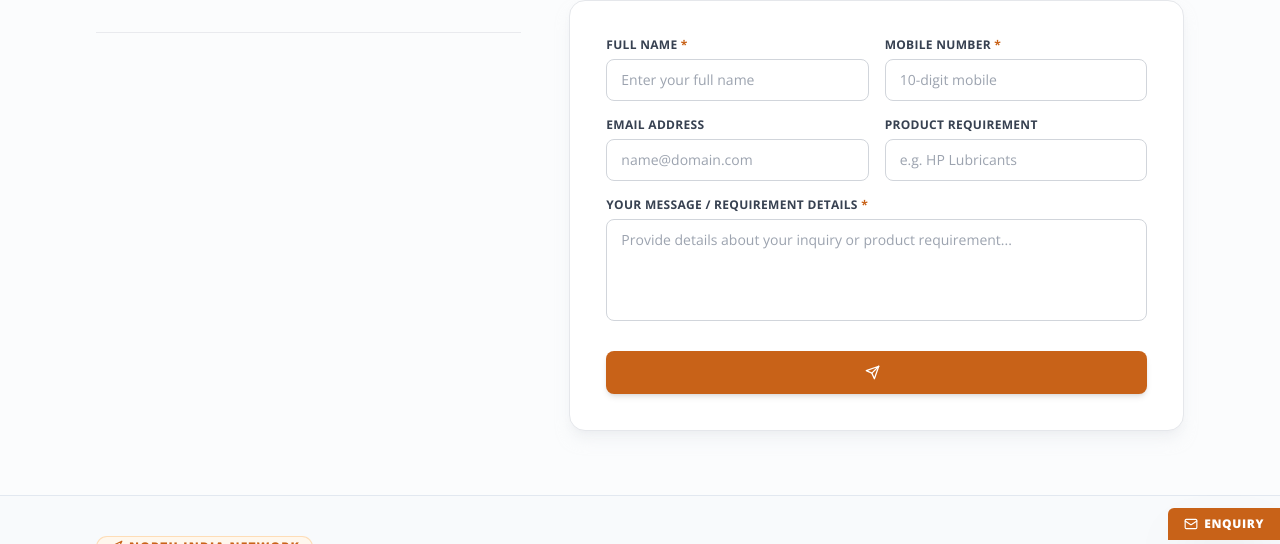
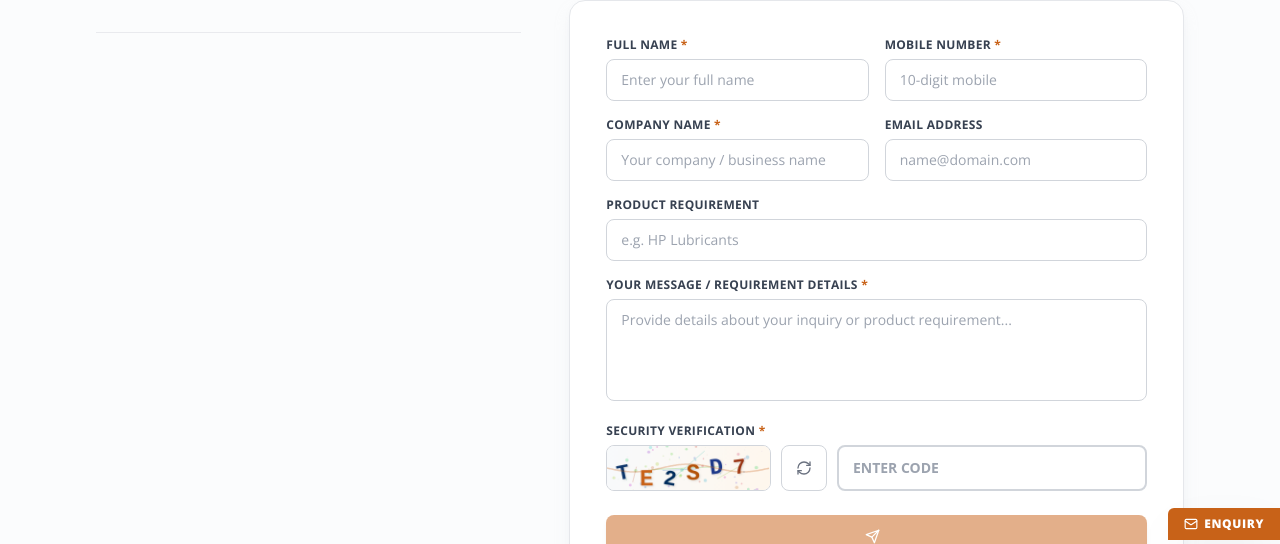
Before and after one commit to the-gold-technologies/jaideva, a Next.js app: page /contact-us in a window 1280 px wide. Shown: the part 256-800 px from the top of the page. Built offline with nearby package versions, Linux system fonts and the light colour scheme; no server answers.

Commit message:
feat: add CAPTCHA verification and company name field to enquiry and contact forms

```diff
--- a/src/app/contact-us/components/ContactFormSection.tsx
+++ b/src/app/contact-us/components/ContactFormSection.tsx
@@ -14,6 +14,7 @@ import {
   User,
 } from "lucide-react";
 import { useCMSStore, getHeadingTag } from "@/store/useCMSStore";
+import { CaptchaInput, useCaptcha } from "@/components/CaptchaWidget";
 
 export default function ContactFormSection() {
   const { pages, pageSEO, submitEnquiry } = useCMSStore();
@@ -21,10 +22,19 @@ export default function ContactFormSection() {
   const [formData, setFormData] = useState({
     name: "",
     phone: "",
+    companyName: "",
     email: "",
     product: "",
     message: "",
   });
+
+  const {
+    code,
+    input: captchaInput,
+    setInput: setCaptchaInput,
+    refresh: refreshCaptcha,
+    isValid: captchaValid,
+  } = useCaptcha();
 
   const [isSubmitting, setIsSubmitting] = useState(false);
   const [isSubmitted, setIsSubmitted] = useState(false);
@@ -63,12 +73,19 @@ export default function ContactFormSection() {
 
   const handleSubmit = async (e: React.FormEvent) => {
     e.preventDefault();
+
+    if (!captchaValid) {
+      setErrorMessage("Please enter the security verification code correctly.");
+      return;
+    }
+
     setIsSubmitting(true);
     setErrorMessage("");
 
     try {
       const res = await submitEnquiry({
         name: formData.name,
+        companyName: formData.companyName || undefined,
         phone: formData.phone,
         email: formData.email || undefined,
         product: formData.product || "General Enquiry",
@@ -82,10 +99,12 @@ export default function ContactFormSection() {
         setFormData({
           name: "",
           phone: "",
+          companyName: "",
           email: "",
           product: "",
           message: "",
         });
+        refreshCaptcha();
       }
     } catch (err: any) {
       console.error("Enquiry submit error:", err);
@@ -318,8 +337,23 @@ export default function ContactFormSection() {
                   </div>
                 </div>
 
-                {/* Email & Subject */}
+                {/* Company Name & Email */}
                 <div className="grid grid-cols-1 sm:grid-cols-2 gap-4">
+                  <div>
+                    <label className="block text-xs font-bold text-gray-700 uppercase tracking-wide mb-1.5">
+                      Company Name <span className="text-[#C86218]">*</span>
+                    </label>
+                    <input
+                      type="text"
+                      name="companyName"
+                      required
+                      value={formData.companyName}
+                      onChange={handleChange}
+                      placeholder="Your company / business name"
+                      className="w-full px-3.5 py-2.5 text-sm bg-white border border-gray-300 rounded-lg text-gray-900 placeholder:text-gray-400 focus:outline-none focus:border-[#002b5c] focus:ring-2 focus:ring-[#002b5c]/10 transition-all"
+                    />
+                  </div>
+
                   <div>
                     <label className="block text-xs font-bold text-gray-700 uppercase tracking-wide mb-1.5">
                       Email Address
@@ -333,7 +367,9 @@ export default function ContactFormSection() {
                       className="w-full px-3.5 py-2.5 text-sm bg-white border border-gray-300 rounded-lg text-gray-900 placeholder:text-gray-400 focus:outline-none focus:border-[#002b5c] focus:ring-2 focus:ring-[#002b5c]/10 transition-all"
                     />
                   </div>
+                </div>
 
+                {/* Product Requirement */}
                 <div>
                   <label className="block text-xs font-bold text-gray-700 uppercase tracking-wide mb-1.5">
                     Product Requirement
@@ -346,7 +382,6 @@ export default function ContactFormSection() {
                     placeholder="e.g. HP Lubricants"
                     className="w-full px-3.5 py-2.5 text-sm bg-white border border-gray-300 rounded-lg text-gray-900 placeholder:text-gray-400 focus:outline-none focus:border-[#002b5c] focus:bg-white focus:ring-2 focus:ring-[#002b5c]/10 transition-all"
                   />
-                  </div>
                 </div>
 
                 {/* Message */}
@@ -366,12 +401,27 @@ export default function ContactFormSection() {
                   />
                 </div>
 
+                {/* Visual CAPTCHA */}
+                <div>
+                  <label className="block text-xs font-bold text-gray-700 uppercase tracking-wide mb-1.5">
+                    Security Verification{" "}
+                    <span className="text-[#C86218]">*</span>
+                  </label>
+                  <CaptchaInput
+                    code={code}
+                    value={captchaInput}
+                    onChange={setCaptchaInput}
+                    isValid={captchaValid}
+                    onRefresh={refreshCaptcha}
+                  />
+                </div>
+
                 {/* Submit Button */}
                 <div className="pt-2">
                   <button
                     type="submit"
-                    disabled={isSubmitting}
-                    className="w-full bg-[#C86218] hover:bg-[#A74D0E] active:scale-[0.99] disabled:opacity-60 text-white text-sm font-bold uppercase tracking-wider py-3.5 px-6 rounded-lg transition-all shadow-md flex items-center justify-center gap-2 cursor-pointer"
+                    disabled={isSubmitting || !captchaValid}
+                    className="w-full bg-[#C86218] hover:bg-[#A74D0E] active:scale-[0.99] disabled:opacity-50 disabled:cursor-not-allowed disabled:hover:bg-[#C86218] text-white text-sm font-bold uppercase tracking-wider py-3.5 px-6 rounded-lg transition-all shadow-md flex items-center justify-center gap-2 cursor-pointer"
                   >
                     {isSubmitting ? (
                       <>
--- a/src/app/industries/components/IndustriesHero.tsx
+++ b/src/app/industries/components/IndustriesHero.tsx
@@ -81,19 +81,19 @@ export default function IndustriesHero({ onOpenEnquiry }: IndustriesHeroProps) {
 
       {/* ── QUICK METRICS BAND ── */}
       {Array.isArray(stats) && stats.length > 0 && (
-        <section className="bg-white border-b border-slate-200 py-6">
+        <section className="bg-white border-b border-slate-200 py-6 sm:py-8 shadow-xs">
           <div className="max-w-6xl mx-auto px-4 sm:px-6 lg:px-8">
-            <div className="grid grid-cols-2 md:grid-cols-4 gap-4 sm:gap-6 text-center">
+            <div className="grid grid-cols-2 md:grid-cols-4 gap-4 sm:gap-6 text-center divide-y sm:divide-y-0 md:divide-x divide-slate-200/80">
               {stats.map((st: any, i: number) => (
                 <div key={i} className="p-3">
                   <div
-                    className={`text-xl sm:text-2xl font-black ${
+                    className={`text-3xl sm:text-4xl font-black ${
                       st.highlight ? "text-[#C86218]" : "text-[#0C356A]"
-                    }`}
+                    } tracking-tight`}
                   >
                     <FormattedText text={st.value} />
                   </div>
-                  <div className="text-xs text-slate-600 mt-0.5">
+                  <div className="text-xs font-bold uppercase tracking-wider text-slate-500 mt-1">
                     <FormattedText text={st.label} />
                   </div>
                 </div>
--- /dev/null
+++ b/src/components/CaptchaWidget.tsx
@@ -0,0 +1,189 @@
+"use client";
+
+import React, { useState, useCallback, useRef, useEffect } from "react";
+import { RefreshCw } from "lucide-react";
+
+const CHARS = "ABCDEFGHJKLMNPQRSTUVWXYZ23456789";
+
+function genCode(len = 6): string {
+  return Array.from(
+    { length: len },
+    () => CHARS[Math.floor(Math.random() * CHARS.length)],
+  ).join("");
+}
+
+// --- Canvas Wave CAPTCHA Renderer ---
+function drawCaptcha(canvas: HTMLCanvasElement, code: string) {
+  const W = canvas.width;
+  const H = canvas.height;
+  const ctx = canvas.getContext("2d");
+  if (!ctx) return;
+
+  // Background gradient
+  const bg = ctx.createLinearGradient(0, 0, W, H);
+  bg.addColorStop(0, "#f8fafc");
+  bg.addColorStop(1, "#fff7ed");
+  ctx.fillStyle = bg;
+  ctx.fillRect(0, 0, W, H);
+
+  // Noise dots
+  for (let i = 0; i < 70; i++) {
+    ctx.beginPath();
+    ctx.arc(
+      Math.random() * W,
+      Math.random() * H,
+      Math.random() * 2,
+      0,
+      Math.PI * 2,
+    );
+    ctx.fillStyle = `hsla(${Math.random() * 360}, 60%, 60%, 0.35)`;
+    ctx.fill();
+  }
+
+  // Noise lines
+  for (let i = 0; i < 5; i++) {
+    ctx.beginPath();
+    ctx.moveTo(Math.random() * W, Math.random() * H);
+    ctx.lineTo(Math.random() * W, Math.random() * H);
+    ctx.strokeStyle = `hsla(${Math.random() * 360}, 50%, 55%, 0.3)`;
+    ctx.lineWidth = 1;
+    ctx.stroke();
+  }
+
+  // Characters with wave offset
+  const charW = W / (code.length + 1);
+  const colors = [
+    "#0C356A",
+    "#C86218",
+    "#002b5c",
+    "#b45309",
+    "#1e3a8a",
+    "#9a3412",
+  ];
+
+  code.split("").forEach((ch, i) => {
+    const x = charW * (i + 0.7);
+    const yBase = H / 2 + 6;
+    const waveY = Math.sin((i / code.length) * Math.PI * 2) * 7;
+    const angle = ((Math.random() - 0.5) * Math.PI) / 8;
+    const size = 22 + Math.random() * 5;
+
+    ctx.save();
+    ctx.translate(x, yBase + waveY);
+    ctx.rotate(angle);
+    ctx.font = `900 ${size}px 'Courier New', monospace`;
+    ctx.fillStyle = colors[i % colors.length];
+    ctx.textAlign = "center";
+    ctx.textBaseline = "middle";
+
+    // Subtle shadow
+    ctx.shadowColor = "rgba(0,0,0,0.12)";
+    ctx.shadowBlur = 2;
+    ctx.shadowOffsetX = 1;
+    ctx.shadowOffsetY = 1;
+
+    ctx.fillText(ch, 0, 0);
+    ctx.restore();
+  });
+
+  // Wave overlay line across characters
+  ctx.beginPath();
+  ctx.moveTo(0, H / 2);
+  for (let x = 0; x < W; x++) {
+    ctx.lineTo(x, H / 2 + Math.sin((x / W) * Math.PI * 3) * 4);
+  }
+  ctx.strokeStyle = "rgba(200,98,24,0.3)";
+  ctx.lineWidth = 1.5;
+  ctx.stroke();
+}
+
+// --- Canvas Component ---
+function CaptchaCanvas({ code }: { code: string }) {
+  const canvasRef = useRef<HTMLCanvasElement>(null);
+
+  useEffect(() => {
+    if (canvasRef.current) {
+      drawCaptcha(canvasRef.current, code);
+    }
+  }, [code]);
+
+  return (
+    <canvas
+      ref={canvasRef}
+      width={170}
+      height={46}
+      className="rounded-lg border border-gray-300 bg-white shadow-xs select-none block h-[46px]"
+      aria-label="CAPTCHA image"
+    />
+  );
+}
+
+// --- Public CaptchaInput Component ---
+interface CaptchaProps {
+  value: string;
+  onChange: (v: string) => void;
+  isValid: boolean;
+  onRefresh: () => void;
+  code: string;
+}
+
+export function CaptchaInput({
+  value,
+  onChange,
+  isValid,
+  onRefresh,
+  code,
+}: CaptchaProps) {
+  return (
+    <div className="flex items-center gap-2.5 flex-wrap sm:flex-nowrap">
+      {/* Canvas CAPTCHA image */}
+      <div className="shrink-0">
+        <CaptchaCanvas code={code} />
+      </div>
+
+      {/* Refresh button */}
+      <button
+        type="button"
+        onClick={onRefresh}
+        className="h-[46px] w-[46px] flex items-center justify-center text-gray-500 hover:text-[#C86218] transition-colors cursor-pointer rounded-lg hover:bg-gray-100 border border-gray-300 bg-white shrink-0"
+        title="Generate new CAPTCHA"
+      >
+        <RefreshCw size={16} />
+      </button>
+
+      {/* Text input */}
+      <input
+        type="text"
+        value={value}
+        onChange={(e) =>
+          onChange(e.target.value.toUpperCase().replace(/\s/g, ""))
+        }
+        maxLength={6}
+        placeholder="ENTER CODE"
+        autoComplete="off"
+        className={`h-[46px] flex-1 min-w-[140px] px-3.5 py-2.5 text-xs sm:text-sm border-2 rounded-lg focus:outline-none transition-colors font-mono tracking-[0.2em] uppercase font-bold ${
+          value.length === 6
+            ? isValid
+              ? "border-green-500 bg-green-50/60 text-green-800"
+              : "border-red-400 bg-red-50/60 text-red-800"
+            : "border-gray-300 focus:border-[#002b5c] bg-white text-gray-800 placeholder:text-gray-400 placeholder:tracking-normal placeholder:font-sans"
+        }`}
+      />
+    </div>
+  );
+}
+
+// --- Hook ---
+export function useCaptcha() {
+  const [code, setCode] = useState(genCode);
+  const [input, setInput] = useState("");
+
+  const refresh = useCallback(() => {
+    setCode(genCode());
+    setInput("");
+  }, []);
+
+  const isValid = input.trim().toUpperCase() === code;
+
+  return { code, input, setInput, refresh, isValid };
+}
--- a/src/components/EnquiryModal.tsx
+++ b/src/components/EnquiryModal.tsx
@@ -1,8 +1,9 @@
-'use client';
+"use client";
 
-import React, { useState, useEffect } from 'react';
-import { X, Send, CheckCircle2, Loader2 } from 'lucide-react';
-import { useCMSStore } from '@/store/useCMSStore';
+import React, { useState, useEffect } from "react";
+import { X, Send, CheckCircle2, Loader2 } from "lucide-react";
+import { useCMSStore } from "@/store/useCMSStore";
+import { CaptchaInput, useCaptcha } from "@/components/CaptchaWidget";
 
 interface EnquiryModalProps {
   isOpen: boolean;
@@ -13,20 +14,36 @@ interface EnquiryModalProps {
 export default function EnquiryModal({
   isOpen,
   onClose,
-  initialProduct = ''
+  initialProduct = "",
 }: EnquiryModalProps) {
-  const [name, setName] = useState('');
-  const [mobile, setMobile] = useState('');
-  const [email, setEmail] = useState('');
-  const [product, setProduct] = useState(initialProduct || 'Industrial Lubricant Enquiry');
+  const [name, setName] = useState("");
+  const [companyName, setCompanyName] = useState("");
+  const [mobile, setMobile] = useState("");
+  const [email, setEmail] = useState("");
+  const [product, setProduct] = useState(
+    initialProduct && initialProduct !== "Footer Site Enquiry"
+      ? initialProduct
+      : "",
+  );
   const [isSubmitting, setIsSubmitting] = useState(false);
   const [isSubmitted, setIsSubmitted] = useState(false);
+  const [errorMessage, setErrorMessage] = useState("");
+
+  const {
+    code,
+    input: captchaInput,
+    setInput: setCaptchaInput,
+    refresh: refreshCaptcha,
+    isValid: captchaValid,
+  } = useCaptcha();
 
   const { submitEnquiry } = useCMSStore();
 
   useEffect(() => {
-    if (initialProduct) {
+    if (initialProduct && initialProduct !== "Footer Site Enquiry") {
       setProduct(initialProduct);
+    } else {
+      setProduct("");
     }
   }, [initialProduct]);
 
@@ -34,13 +51,19 @@ export default function EnquiryModal({
 
   const handleSubmit = async (e: React.FormEvent) => {
     e.preventDefault();
+    if (!captchaValid) {
+      setErrorMessage("Please enter the security verification code correctly.");
+      return;
+    }
     setIsSubmitting(true);
+    setErrorMessage("");
     try {
       await submitEnquiry({
         name,
+        companyName,
         email: email || undefined,
         phone: mobile,
-        product,
+        product: product || "General Enquiry",
       });
       setIsSubmitted(true);
     } catch (err) {
@@ -57,7 +80,7 @@ export default function EnquiryModal({
       onClick={onClose}
     >
       <div
-        className="bg-white rounded-2xl max-w-md w-full p-6 sm:p-7 relative shadow-2xl border border-gray-100 animate-in fade-in zoom-in-95 duration-150"
+        className="bg-white rounded-2xl max-w-md w-full p-6 sm:p-7 relative shadow-2xl border border-gray-100 animate-in fade-in zoom-in-95 duration-150 max-h-[92vh] overflow-y-auto"
         onClick={(e) => e.stopPropagation()}
       >
         {/* Close Button */}
@@ -97,6 +120,20 @@ export default function EnquiryModal({
                 />
               </div>
 
+              <div>
+                <label className="block text-xs font-bold text-gray-700 mb-1.5">
+                  Company Name <span className="text-[#C86218]">*</span>
+                </label>
+                <input
+                  type="text"
+                  required
+                  placeholder="Your company / business name"
+                  value={companyName}
+                  onChange={(e) => setCompanyName(e.target.value)}
+                  className="w-full px-3.5 py-2.5 text-xs sm:text-sm border border-gray-300 rounded-lg focus:outline-none focus:border-[#0C356A] focus:ring-1 focus:ring-[#0C356A] transition-colors"
+                />
+              </div>
+
               <div className="grid grid-cols-1 sm:grid-cols-2 gap-3.5">
                 <div>
                   <label className="block text-xs font-bold text-gray-700 mb-1.5">
@@ -132,21 +169,37 @@ export default function EnquiryModal({
                 <input
                   type="text"
                   required
+                  placeholder="e.g. HP Lubricants, Industrial Oil, etc."
                   value={product}
                   onChange={(e) => setProduct(e.target.value)}
                   className="w-full px-3.5 py-2.5 text-xs sm:text-sm border border-gray-300 rounded-lg focus:outline-none focus:border-[#0C356A] focus:ring-1 focus:ring-[#0C356A] transition-colors font-medium text-[#0C356A]"
                 />
               </div>
 
+              <div>
+                <label className="block text-xs font-bold text-gray-700 mb-1.5">
+                  Security Verification{" "}
+                  <span className="text-[#C86218]">*</span>
+                </label>
+                <CaptchaInput
+                  code={code}
+                  value={captchaInput}
+                  onChange={setCaptchaInput}
+                  isValid={captchaValid}
+                  onRefresh={refreshCaptcha}
+                />
+              </div>
+
               <div className="pt-2">
                 <button
                   type="submit"
-                  disabled={isSubmitting}
-                  className="w-full bg-[#C86218] hover:bg-[#A74D0E] disabled:opacity-70 text-white text-xs sm:text-sm font-bold uppercase tracking-wider py-3 rounded-lg transition-colors shadow-sm flex items-center justify-center gap-2 cursor-pointer"
+                  disabled={isSubmitting || !captchaValid}
+                  className="w-full bg-[#C86218] hover:bg-[#A74D0E] disabled:opacity-50 disabled:cursor-not-allowed text-white text-xs sm:text-sm font-bold uppercase tracking-wider py-3 rounded-lg transition-colors shadow-sm flex items-center justify-center gap-2 cursor-pointer"
                 >
                   {isSubmitting ? (
                     <>
-                      <Loader2 size={15} className="animate-spin" /> Submitting...
+                      <Loader2 size={15} className="animate-spin" />{" "}
+                      Submitting...
                     </>
                   ) : (
                     <>
@@ -164,14 +217,16 @@ export default function EnquiryModal({
               Enquiry Submitted!
             </h3>
             <p className="text-xs sm:text-sm text-gray-600 mb-5 leading-relaxed">
-              Thank you <strong>{name}</strong>. Our Jai Deva Oil Co. representative will contact you at <strong>{mobile}</strong> shortly.
+              Thank you <strong>{name}</strong>. Our Jai Deva Oil Co.
+              representative will contact you at <strong>{mobile}</strong>{" "}
+              shortly.
             </p>
             <button
               onClick={() => {
                 setIsSubmitted(false);
-                setName('');
-                setMobile('');
-                setEmail('');
+                setName("");
+                setMobile("");
+                setEmail("");
                 onClose();
               }}
               className="bg-[#0C356A] hover:bg-[#082142] text-white text-xs font-bold px-6 py-2.5 rounded-lg transition-colors cursor-pointer"
--- a/src/components/Footer.tsx
+++ b/src/components/Footer.tsx
@@ -147,8 +147,13 @@ export default function Footer({ onOpenEnquiry }: FooterProps) {
               </h4>
               <div className="space-y-2.5 text-sm text-slate-300">
                 <div className="flex items-start gap-2.5">
-                  <MapPin size={16} className="text-[#C86218] shrink-0 mt-0.5" />
-                  <span className="leading-snug text-xs sm:text-sm">{companyAddress}</span>
+                  <MapPin
+                    size={16}
+                    className="text-[#C86218] shrink-0 mt-0.5"
+                  />
+                  <span className="leading-snug text-xs sm:text-sm">
+                    {companyAddress}
+                  </span>
                 </div>
 
                 <div className="flex items-center gap-2.5">
@@ -178,13 +183,22 @@ export default function Footer({ onOpenEnquiry }: FooterProps) {
           <div className="pt-6 flex flex-col sm:flex-row items-center justify-between gap-3 text-xs text-slate-400">
             <p>{copyrightText}</p>
             <div className="flex items-center gap-6">
-              <Link href="/privacy-policy" className="hover:text-white transition-colors">
+              <Link
+                href="/privacy-policy"
+                className="hover:text-white transition-colors"
+              >
                 Privacy Policy
               </Link>
-              <a href="/sitemap.xml" className="hover:text-white transition-colors">
+              <a
+                href="/sitemap.xml"
+                className="hover:text-white transition-colors"
+              >
                 Site Map
               </a>
-              <Link href="/contact-us" className="hover:text-white transition-colors">
+              <Link
+                href="/contact-us"
+                className="hover:text-white transition-colors"
+              >
                 Contact Us
               </Link>
             </div>
@@ -194,7 +208,7 @@ export default function Footer({ onOpenEnquiry }: FooterProps) {
 
       {/* Persistent Sticky ENQUIRY Button Fixed on Bottom Right Corner */}
       <button
-        onClick={() => onOpenEnquiry("Footer Site Enquiry")}
+        onClick={() => onOpenEnquiry("")}
         className="fixed bottom-1 right-0 z-50 bg-[#C86218] text-white text-xs font-extrabold uppercase tracking-wider px-4 py-2 rounded-tl-md shadow-2xl flex items-center gap-1.5 hover:bg-[#A74D0E] transition-all cursor-pointer"
       >
         <Mail size={14} />
--- a/src/store/useCMSStore.ts
+++ b/src/store/useCMSStore.ts
@@ -260,6 +260,8 @@ interface CMSStoreActions {
   } | null>;
   submitEnquiry: (data: {
     name: string;
+    company?: string;
+    companyName?: string;
     email?: string;
     phone?: string;
     product?: string;
@@ -891,6 +893,7 @@ export const useCMSStore = create<CMSStoreState & CMSStoreActions>(
           headers: { "Content-Type": "application/json" },
           body: JSON.stringify({
             ...data,
+            company: data.company || data.companyName || undefined,
             email: data.email || "noemail@provided.com",
           }),
         });
```
Lines whose indentation alone changed are shown as unchanged.
